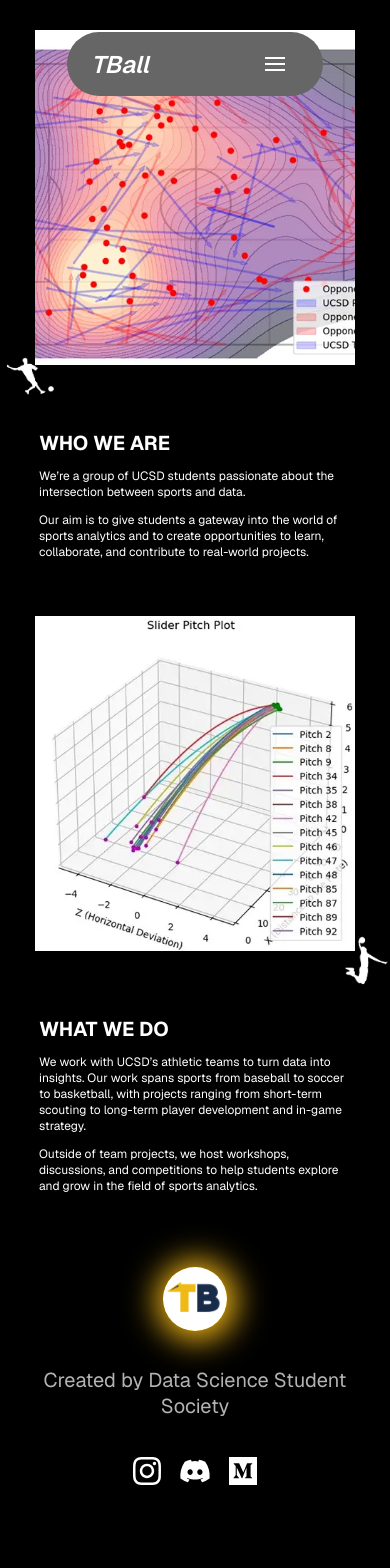
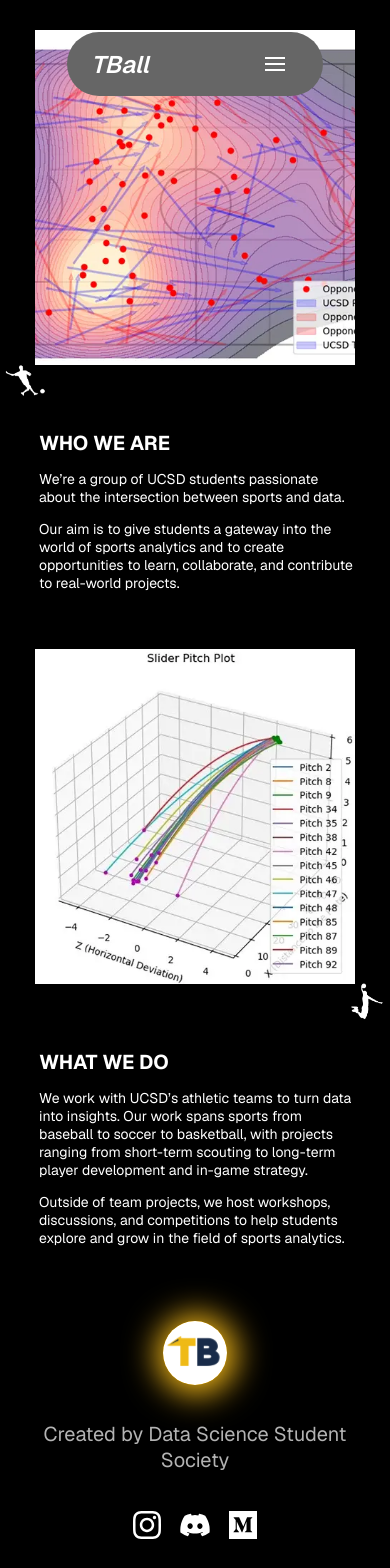
Before and after one commit to tritonball-ucsd/triton-ball, a React (Vite) app: page / in a window 390 px wide. Shown: the top 1568 px of the page. Before the commit the page ends 1519 px from the top, so only its background shows below. Built offline with nearby package versions, Linux system fonts and the light colour scheme.

Commit message:
undo crop bball image

```diff
--- a/src/Components/Background/background.css
+++ b/src/Components/Background/background.css
@@ -7,7 +7,10 @@
   margin-top: 15px;
   margin-bottom: 30px;
   padding: 40px 0px;
-  /* border: 2px solid gold; */ */
+  max-width: 100vw;
+  margin: 0;
+  /* overflow-x: clip; */
+  /* border: 2px solid gold; */
 }
 
 .reverse {
@@ -28,7 +31,6 @@
     align-items: center;
     margin: 15px 15px;
   }
-
 }
 
 .image-block {
@@ -49,7 +51,7 @@
   position: absolute;
   bottom: -120px;
   left: -120px;
-  max-width: 250px;  /* adjust as needed */
+  max-width: 250px; /* adjust as needed */
   height: auto;
 }
 
@@ -57,10 +59,9 @@
   position: absolute;
   bottom: -120px;
   right: -160px;
-  max-width: 250px;  /* adjust as needed */
+  max-width: 250px; /* adjust as needed */
   height: auto;
 }
-
 
 .text-block {
   max-width: 400px;
@@ -102,7 +103,6 @@
     max-width: 300px;
     justify-content: center;
     padding-left: 3px;
-
   }
 
   .text-block h2 {
@@ -118,7 +118,6 @@
     max-width: 100px;
     bottom: -40px;
     left: -40px;
-
   }
   .player-image-reverse {
     max-width: 100px;
@@ -148,7 +147,6 @@
     max-width: 350px;
     justify-content: center;
     padding-left: 4px;
-
   }
 
   .text-block h2 {
@@ -161,15 +159,14 @@
     margin-bottom: 1em;
   }
   .player-image {
-    max-width: 80px;
-    bottom: -30px;
-    left: -30px;
-
+    max-width: 60px;
+    bottom: -25px;
+    left: -25px;
   }
   .player-image-reverse {
-    max-width: 80px;
-    bottom: -25px;
-    right: -70px;
+    max-width: 60px;
+    bottom: -37px;
+    right: -43px;
   }
 
   .text-block h2 {
@@ -192,18 +189,18 @@
   }
 
   .text-block p {
-    font-size: 12px;
+    font-size: 14px;
     margin-bottom: 0.5em;
   }
 
   .player-image {
-    max-width: 60px;
+    max-width: 50px;
     bottom: -38px;
     left: -35px;
   }
   .player-image-reverse {
-    max-width: 60px;
+    max-width: 45px;
     bottom: -40px;
-    right: -42px;
+    right: -35px;
   }
 }
```
